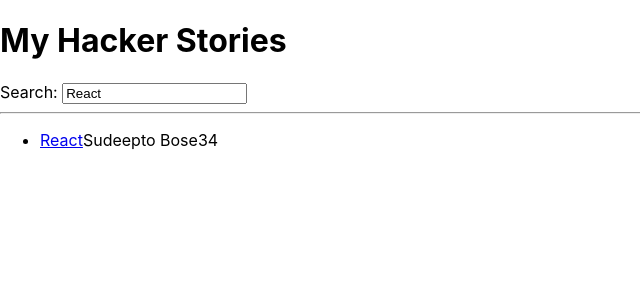
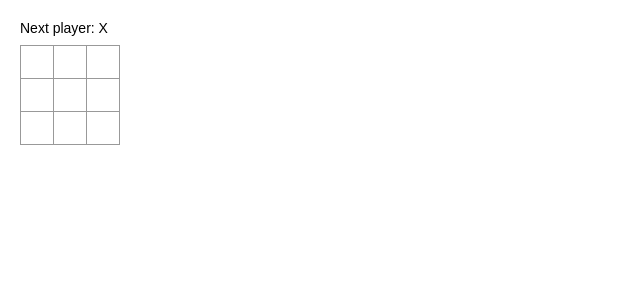
Before and after one commit to SudeeptoBose/hacker-stories, a React (Create React App) app: page / in a window 1280 px wide. Shown: the top 300 px of the page, without its empty margins (0-640 px from the left). Built offline with nearby package versions, Linux system fonts and the light colour scheme.

Commit message:
studying react documentation

```diff
--- a/src/App.js
+++ /dev/null
@@ -1,79 +0,0 @@
-import * as React from 'react';
-
-const App = () => {
-  const stories = [
-    {
-      title: 'React',
-      url: 'https://reactjs.org/',
-      author: 'Sudeepto Bose',
-      num_comments: 3,
-      points: 4,
-      objectID: 0,
-    },
-    {
-      title: 'Redux',
-      url: 'https://redux.js.org/',
-      author: 'Dan Abramov, Andrew Clark',
-      num_comments: 2,
-      points: 5,
-      objectID: 1,
-    },
-  ];
-
-  const [searchTerm, setSearchTerm] = React.useState(localStorage.getItem('search') || 'React');
-
-  const handleSearch = (event) => {
-    setSearchTerm(event.target.value);
-
-    localStorage.setItem('search', event.target.value);
-  };
-
-  const searchedStories = stories.filter((story) =>
-    story.title.toLowerCase().includes(searchTerm.toLowerCase())
-  );
-
-  return (
-    <div>
-      <h1>My Hacker Stories</h1>
-
-      <Search search={searchTerm} onSearch={handleSearch} />
-
-      <hr />
-
-      <List list={searchedStories} />
-    </div>
-  );
-};
-
-const Search = ({ search, onSearch }) => (
-  <div>
-    <label htmlFor="search">Search: </label>
-    <input
-      id="search"
-      type="text"
-      value={search}
-      onChange={onSearch}
-    />
-  </div>
-);
-
-const List = ({ list }) => (
-  <ul>
-    {list.map((item) => (
-      <Item key={item.objectID} item={item} />
-    ))}
-  </ul>
-);
-
-const Item = ({ item }) => (
-  <li>
-    <span>
-      <a href={item.url}>{item.title}</a>
-    </span>
-    <span>{item.author}</span>
-    <span>{item.num_comments}</span>
-    <span>{item.points}</span>
-  </li>
-);
-
-export default App;
--- a/src/index.css
+++ b/src/index.css
@@ -1,13 +1,50 @@
 body {
-  margin: 0;
-  font-family: -apple-system, BlinkMacSystemFont, 'Segoe UI', 'Roboto', 'Oxygen',
-    'Ubuntu', 'Cantarell', 'Fira Sans', 'Droid Sans', 'Helvetica Neue',
-    sans-serif;
-  -webkit-font-smoothing: antialiased;
-  -moz-osx-font-smoothing: grayscale;
-}
+    font: 14px "Century Gothic", Futura, sans-serif;
+    margin: 20px;
+  }
 
-code {
-  font-family: source-code-pro, Menlo, Monaco, Consolas, 'Courier New',
-    monospace;
-}
+  ol, ul {
+    padding-left: 30px;
+  }
+
+  .board-row:after {
+    clear: both;
+    content: "";
+    display: table;
+  }
+
+  .status {
+    margin-bottom: 10px;
+  }
+
+  .square {
+    background: #fff;
+    border: 1px solid #999;
+    float: left;
+    font-size: 24px;
+    font-weight: bold;
+    line-height: 34px;
+    height: 34px;
+    margin-right: -1px;
+    margin-top: -1px;
+    padding: 0;
+    text-align: center;
+    width: 34px;
+  }
+
+  .square:focus {
+    outline: none;
+  }
+
+  .kbd-navigation .square:focus {
+    background: #ddd;
+  }
+
+  .game {
+    display: flex;
+    flex-direction: row;
+  }
+
+  .game-info {
+    margin-left: 20px;
+  }
--- a/src/index.js
+++ b/src/index.js
@@ -1,17 +1,66 @@
 import React from 'react';
 import ReactDOM from 'react-dom';
 import './index.css';
-import App from './App';
-import reportWebVitals from './reportWebVitals';
+class Square extends React.Component {
+    render() {
+      return (
+        <button className="square">
+          {/* TODO */}
+        </button>
+      );
+    }
+  }
 
-ReactDOM.render(
-  <React.StrictMode>
-    <App />
-  </React.StrictMode>,
-  document.getElementById('root')
-);
+  class Board extends React.Component {
+    renderSquare(i) {
+      return <Square />;
+    }
 
-// If you want to start measuring performance in your app, pass a function
-// to log results (for example: reportWebVitals(console.log))
-// or send to an analytics endpoint. Learn more: https://bit.ly/CRA-vitals
-reportWebVitals();
+    render() {
+      const status = 'Next player: X';
+
+      return (
+        <div>
+          <div className="status">{status}</div>
+          <div className="board-row">
+            {this.renderSquare(0)}
+            {this.renderSquare(1)}
+            {this.renderSquare(2)}
+          </div>
+          <div className="board-row">
+            {this.renderSquare(3)}
+            {this.renderSquare(4)}
+            {this.renderSquare(5)}
+          </div>
+          <div className="board-row">
+            {this.renderSquare(6)}
+            {this.renderSquare(7)}
+            {this.renderSquare(8)}
+          </div>
+        </div>
+      );
+    }
+  }
+
+  class Game extends React.Component {
+    render() {
+      return (
+        <div className="game">
+          <div className="game-board">
+            <Board />
+          </div>
+          <div className="game-info">
+            <div>{/* status */}</div>
+            <ol>{/* TODO */}</ol>
+          </div>
+        </div>
+      );
+    }
+  }
+
+  // ========================================
+
+  ReactDOM.render(
+    <Game />,
+    document.getElementById('root')
+  );
--- a/src/reportWebVitals.js
+++ /dev/null
@@ -1,13 +0,0 @@
-const reportWebVitals = onPerfEntry => {
-  if (onPerfEntry && onPerfEntry instanceof Function) {
-    import('web-vitals').then(({ getCLS, getFID, getFCP, getLCP, getTTFB }) => {
-      getCLS(onPerfEntry);
-      getFID(onPerfEntry);
-      getFCP(onPerfEntry);
-      getLCP(onPerfEntry);
-      getTTFB(onPerfEntry);
-    });
-  }
-};
-
-export default reportWebVitals;
```
Also changed, not shown: src/App.css (deleted, +0 -38 lines), src/setupTests.js (deleted, +0 -5 lines), src/logo.svg (deleted), 1 other file (tests, documents, lock files or other folders).
